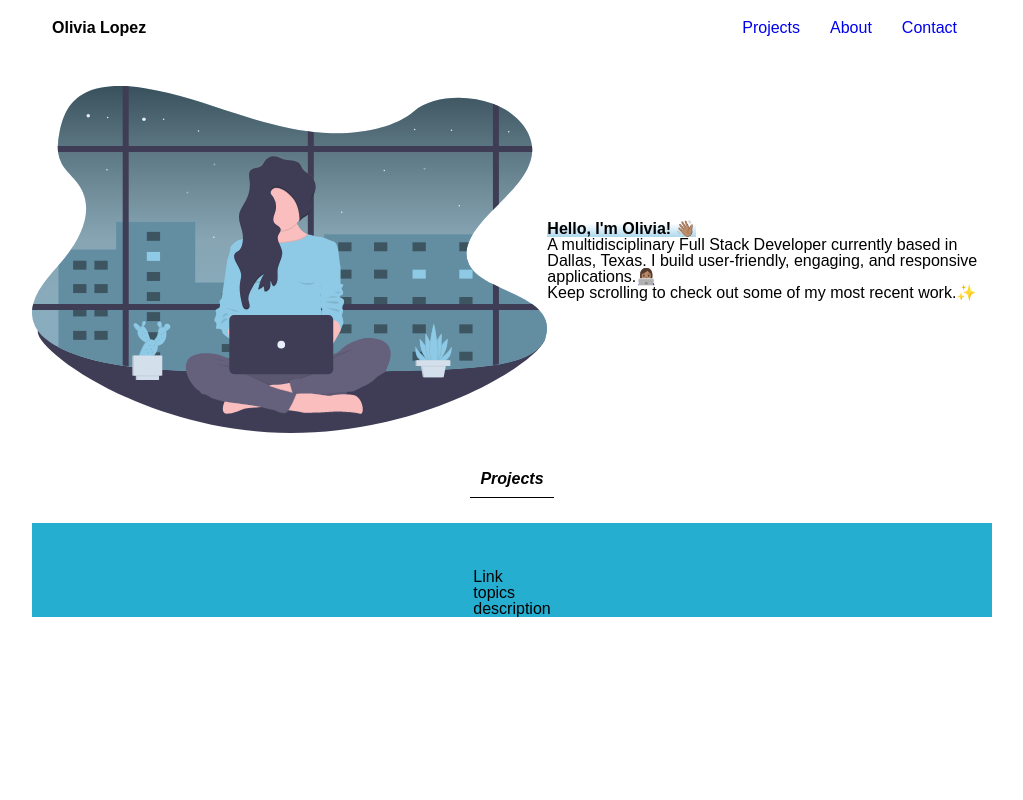
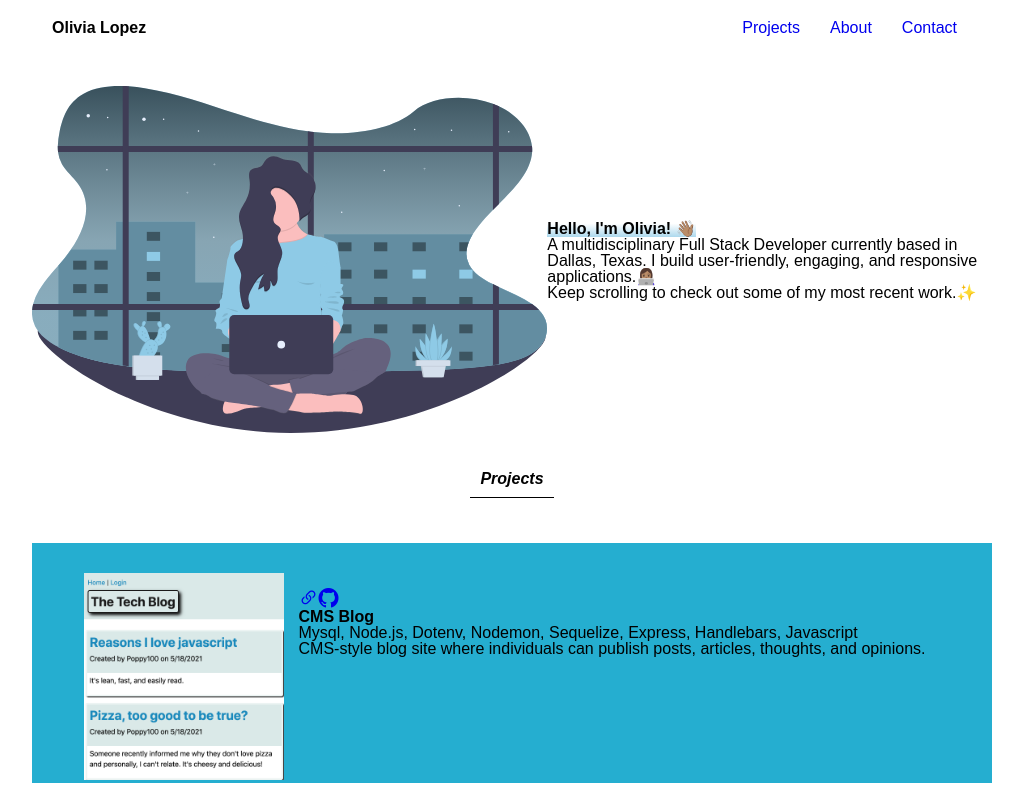
Before and after one commit to DoubleLForce5/Portfolio, a React (Create React App) app: page / in a window 1280 px wide. Shown: the top 800 px of the page, without its empty margins (128-1151 px from the left). Built offline with nearby package versions, Linux system fonts and the light colour scheme.

Commit message:
adjusted project cards

```diff
--- a/public/index.html
+++ b/public/index.html
@@ -20,6 +20,7 @@
       work correctly both with client-side routing and a non-root public URL.
       Learn how to configure a non-root public URL by running `npm run build`.
     -->
+    <link rel="stylesheet" href="https://cdn.jsdelivr.net/npm/bootstrap-icons@1.5.0/font/bootstrap-icons.css">
     <title>React App</title>
   </head>
   <body>
--- a/src/components/ProjectCard/index.js
+++ b/src/components/ProjectCard/index.js
@@ -1,28 +1,29 @@
-import React from 'react';
-import './style.css';
+import React from "react";
+import "./style.css";
 
-function ProjectCard (
-{  img,
-  github,
-  url,
-  title,
-  tech,
-  description}) {
-    console.log(title)
-    return (
-    <section className='project-card'>
-      <div className='project-card-content'>
-      <div>
-        <img src={img} alt={title}/>
+function ProjectCard(props) {
+  console.log("props", props);
+  const { img, github, url, title, tech, description } = props.project;
+  return (
+    <section className="project-card">
+      <div className="project-img-container">
+        <img className="project-img" src={img} alt={title} />
       </div>
-      <div className='project-links'>Link</div>
-      <h3 className='project-title'>{title}</h3>
-      <ul className='project-topics'>topics</ul>
-      <p className='project-description'>description</p>
+      <div className="project-card-content">
+        <div className="project-links">
+          <a href={url} target="_blank" aria-label="link to deployed site">
+            <i class="bi bi-link-45deg"></i>
+          </a>
+          <a href={github} target="_blank" aria-label="link to github repo">
+            <i class="bi bi-github"></i>
+          </a>
+        </div>
+        <h3 className="project-title">{title}</h3>
+        <ul className="project-topics">{tech}</ul>
+        <p className="project-description">{description}</p>
       </div>
     </section>
-    )
-
+  );
 }
 
 export default ProjectCard;
--- a/src/components/ProjectCard/style.css
+++ b/src/components/ProjectCard/style.css
@@ -1,3 +1,31 @@
 .project-card {
   background-color: #25aed0;
+  height: auto;
+  margin: 20px 0;
+  display: flex;
 }
+
+.project-img {
+  width: 200px;
+  height: auto;
+}
+
+.project-card-content {
+  padding: 15px;
+}
+
+.project-links a i {
+  font-size: 20px;
+}
+
+@media only screen and (max-width: 500px) {
+  .project-card {
+    padding: 30px 20px
+  }
+}
+
+@media only screen and (max-width: 720px) {
+  .project-card {
+    flex-direction: column;
+  }
+}
--- a/src/pages/Header.js
+++ b/src/pages/Header.js
@@ -1,21 +1,37 @@
-import React from 'react';
-import HeaderSection from '../components/HeaderSection';
+import React from "react";
+import HeaderSection from "../components/HeaderSection";
 
-function Header () {
+function Header() {
   return (
+    <HeaderSection>
+      <h3>
+        <span className="highlight">
+          Hello, I'm Olivia!{" "}
+          <span role="img" aria-label="Hand waving hello:  Medium Skin Tone">
+            &#128075;&#127997;
+          </span>
+        </span>
+      </h3>
 
-    <HeaderSection>
+      <p>
+        A multidisciplinary Full Stack Developer currently based in Dallas,
+        Texas. I build user-friendly, engaging, and responsive applications.
+        <span
+          role="img"
+          aria-label="Woman Technologist: Medium Skin Tone Emoji"
+        >
+          &#128105;&#127997;&#8205;&#128187;
+        </span>
+      </p>
 
-      <h3><span className='highlight'>Hello, I'm Olivia! <span role='img' aria-label='Hand waving hello:  Medium Skin Tone'>&#128075;&#127997;</span></span></h3>
-
-      <p>A multidisciplinary Full Stack Developer currently based in Dallas, Texas. I build user-friendly, engaging, and responsive applications.
-      <span role='img' aria-label='Woman Technologist: Medium Skin Tone Emoji'>&#128105;&#127997;&#8205;&#128187;</span></p>
-
-      <p>Keep scrolling to check out some of my most recent work.<span role='img' aria-label='Sparkles Emoji'>&#10024;</span></p>
-
+      <p>
+        Keep scrolling to check out some of my most recent work.
+        <span role="img" aria-label="Sparkles Emoji">
+          &#10024;
+        </span>
+      </p>
     </HeaderSection>
-  )
-
+  );
 }
 
 export default Header;
--- a/src/pages/Projects.js
+++ b/src/pages/Projects.js
@@ -1,50 +1,41 @@
-import React from 'react';
-import ProjectCard from '../components/ProjectCard';
-import SectionTitle from '../components/SectionTitle';
-
-function Projects () {
+import React from "react";
+import ProjectCard from "../components/ProjectCard";
+import SectionTitle from "../components/SectionTitle";
 
 const projects = [
   {
-      img: 'assets/CMS-blog.png',
-      github: 'https://github.com/DoubleLForce5/CMS_Tech_Blog',
-      url: 'https://aqueous-gorge-22961.herokuapp.com/',
-      title: 'CMS Blog',
-      tech: 'Mysql, Node.js, Dotenv, Nodemon, Sequelize, Express, Handlebars, Javascript',description: 'CMS-style blog site where individuals can publish posts, articles, thoughts, and opinions.'
+    img: "assets/CMS-blog.png",
+    github: "https://github.com/DoubleLForce5/CMS_Tech_Blog",
+    url: "https://aqueous-gorge-22961.herokuapp.com/",
+    title: "CMS Blog",
+    tech: "Mysql, Node.js, Dotenv, Nodemon, Sequelize, Express, Handlebars, Javascript",
+    description:
+      "CMS-style blog site where individuals can publish posts, articles, thoughts, and opinions.",
   },
   {
-      img: 'assets/CMS-blog.png',
-      github: 'https://github.com/DoubleLForce5/CMS_Tech_Blog',
-      url: 'https://aqueous-gorge-22961.herokuapp.com/',
-      title: 'CMS Blog',
-      tech: 'Mysql, Node.js, Dotenv, Nodemon, Sequelize, Express, Handlebars, Javascript',description: 'CMS-style blog site where individuals can publish posts, articles, thoughts, and opinions.'
+    img: "assets/CMS-blog.png",
+    github: "https://github.com/DoubleLForce5/CMS_Tech_Blog",
+    url: "https://aqueous-gorge-22961.herokuapp.com/",
+    title: "CMS Blog",
+    tech: "Mysql, Node.js, Dotenv, Nodemon, Sequelize, Express, Handlebars, Javascript",
+    description:
+      "CMS-style blog site where individuals can publish posts, articles, thoughts, and opinions.",
   },
   {
-      img: 'assets/CMS-blog.png',
-      github: 'https://github.com/DoubleLForce5/CMS_Tech_Blog',
-      url: 'https://aqueous-gorge-22961.herokuapp.com/',
-      title: 'CMS Blog',
-      tech: 'Mysql, Node.js, Dotenv, Nodemon, Sequelize, Express, Handlebars, Javascript',description: 'CMS-style blog site where individuals can publish posts, articles, thoughts, and opinions.'
-    }
-  ]
+    img: "assets/CMS-blog.png",
+    github: "https://github.com/DoubleLForce5/CMS_Tech_Blog",
+    url: "https://aqueous-gorge-22961.herokuapp.com/",
+    title: "CMS Blog",
+    tech: "Mysql, Node.js, Dotenv, Nodemon, Sequelize, Express, Handlebars, Javascript",
+    description:
+      "CMS-style blog site where individuals can publish posts, articles, thoughts, and opinions.",
+  },
+];
 
-  function renderProjectCards ({
-    img,
-    github,
-    url,
-    title,
-    tech,
-    description}) {
-    return (
-      <ProjectCard
-        img={img}
-        github={github}
-        url={url}
-        title={title}
-        tech={tech}
-        description={description}
-      />
-    )
+function Projects() {
+  function renderProjectCards(project) {
+    console.log("from project page", project);
+    return <ProjectCard project={project} />;
   }
 
   return (
@@ -53,11 +44,9 @@ function Projects () {
         <em>Projects</em>
       </SectionTitle>
 
-    <ProjectCard>
       {projects.map((project) => renderProjectCards(project))}
-    </ProjectCard>
     </>
-  )
+  );
 }
 
 export default Projects;
```
Also changed, not shown: 2 other files (tests, documents, lock files or other folders). Lines whose indentation alone changed are shown as unchanged.
